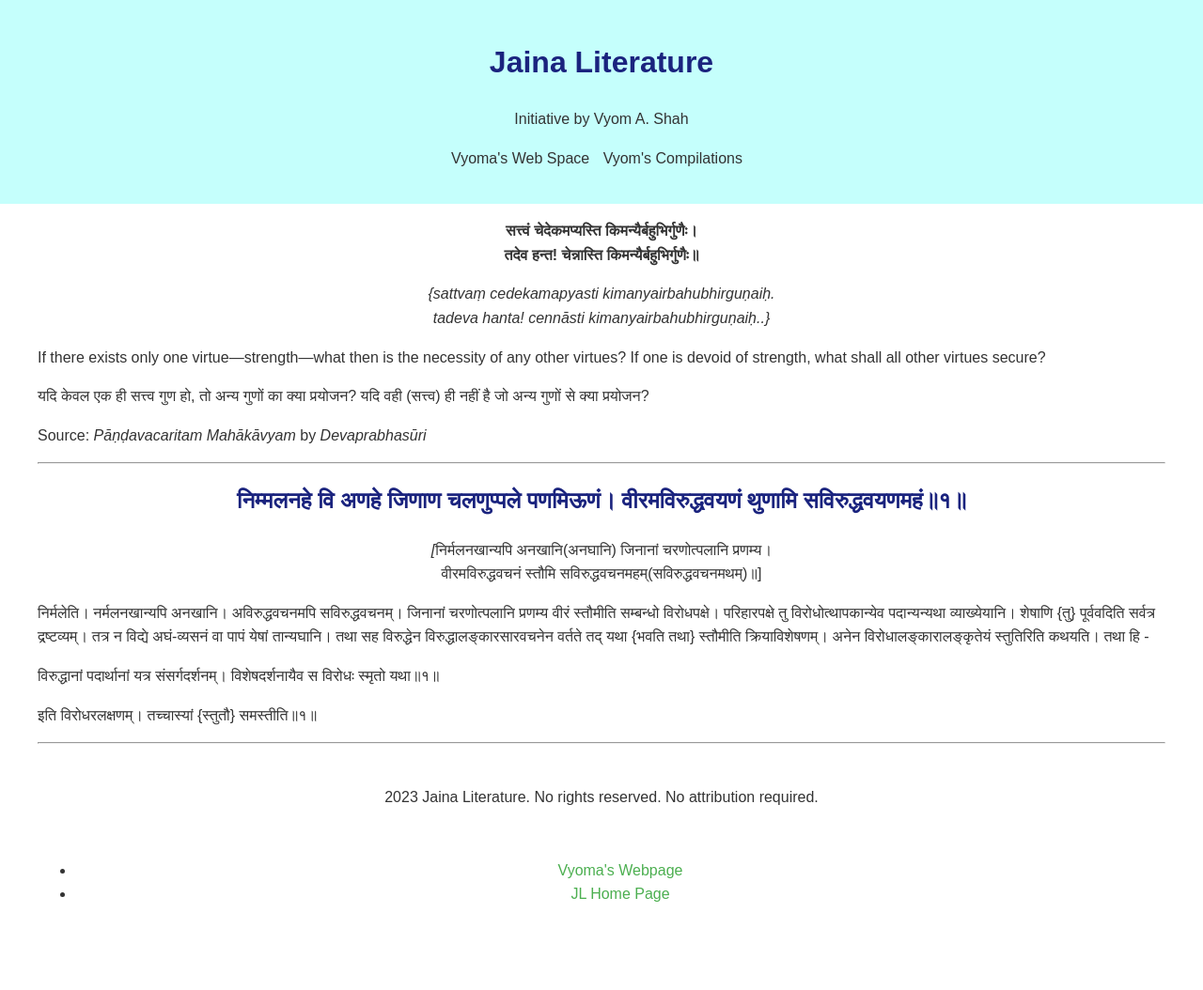
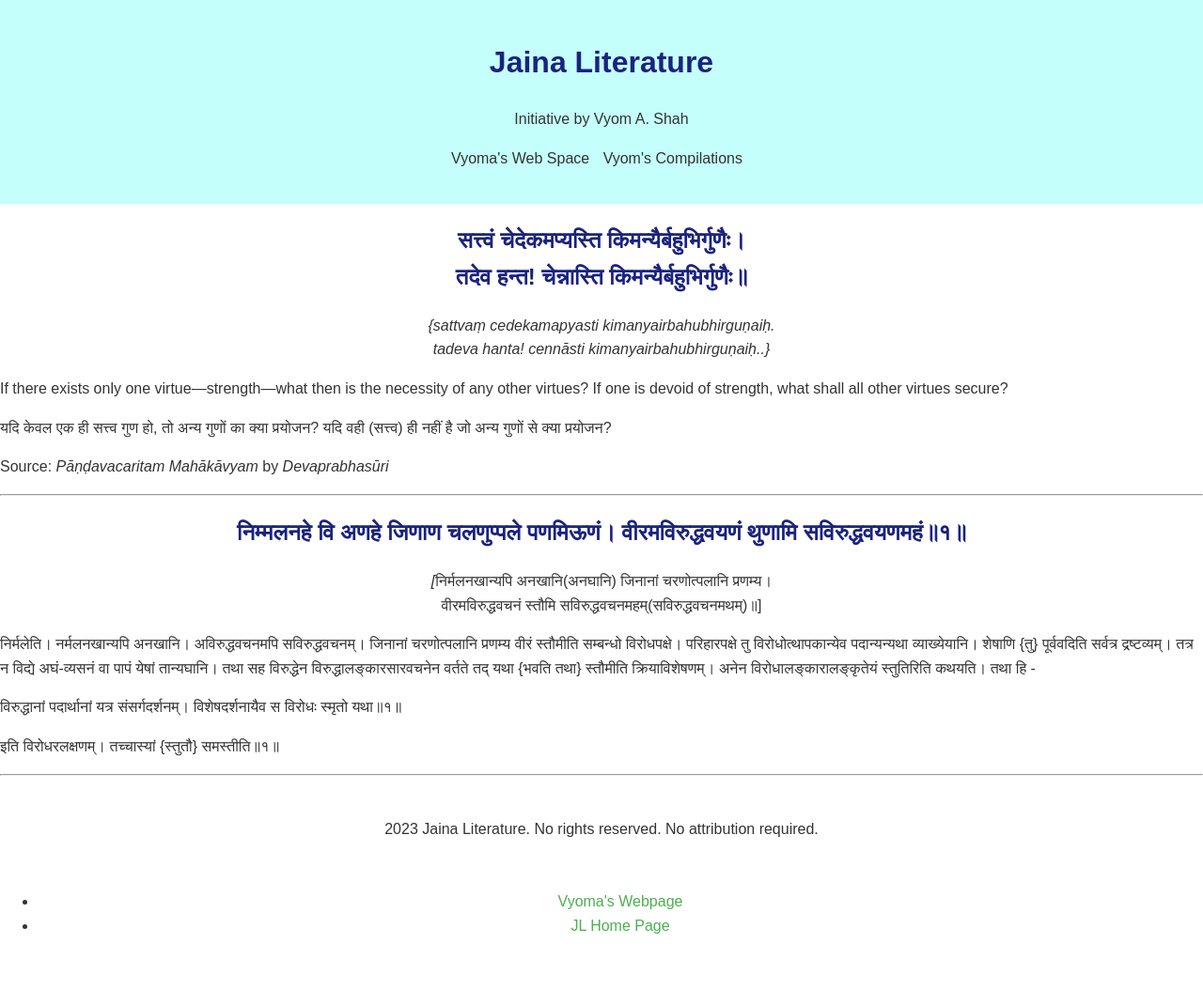
Before and after one commit to svyoma/svyoma.github.io, a Jekyll site: the page jaina-literature/dailyverse.html, which Jekyll copies as it is, in a window 1280 px wide. Shown: the whole page at 94% size. Built offline with Jekyll 4.4.1, drawn with Linux system fonts in a browser that asks for light colours; some web fonts are replaced.

Commit message:
Update dailyverse.html

```diff
--- a/jaina-literature/dailyverse.html
+++ b/jaina-literature/dailyverse.html
@@ -103,9 +103,8 @@
   </ul>
     </nav>
     </header>
-	<blockquote>
 <blockquote>
-<p style="text-align: center;"><strong>सत्त्वं चेदेकमप्यस्ति किमन्यैर्बहुभिर्गुणैः।</strong><br /><strong>तदेव हन्त! चेन्नास्ति किमन्यैर्बहुभिर्गुणैः॥</strong></p>
+<h2 style="text-align: center;"><strong>सत्त्वं चेदेकमप्यस्ति किमन्यैर्बहुभिर्गुणैः।</strong><br /><strong>तदेव हन्त! चेन्नास्ति किमन्यैर्बहुभिर्गुणैः॥</strong></h2>
 </blockquote>
 <p style="text-align: center;"><em>{sattvaṃ cedekamapyasti kimanyairbahubhirguṇaiḥ.</em><br /><em>tadeva hanta! cennāsti kimanyairbahubhirguṇaiḥ..}</em></p>
 <p>If there exists only one virtue&mdash;strength&mdash;what then is the necessity of any other virtues? If one is devoid of strength, what shall all other virtues secure?</p>
```
